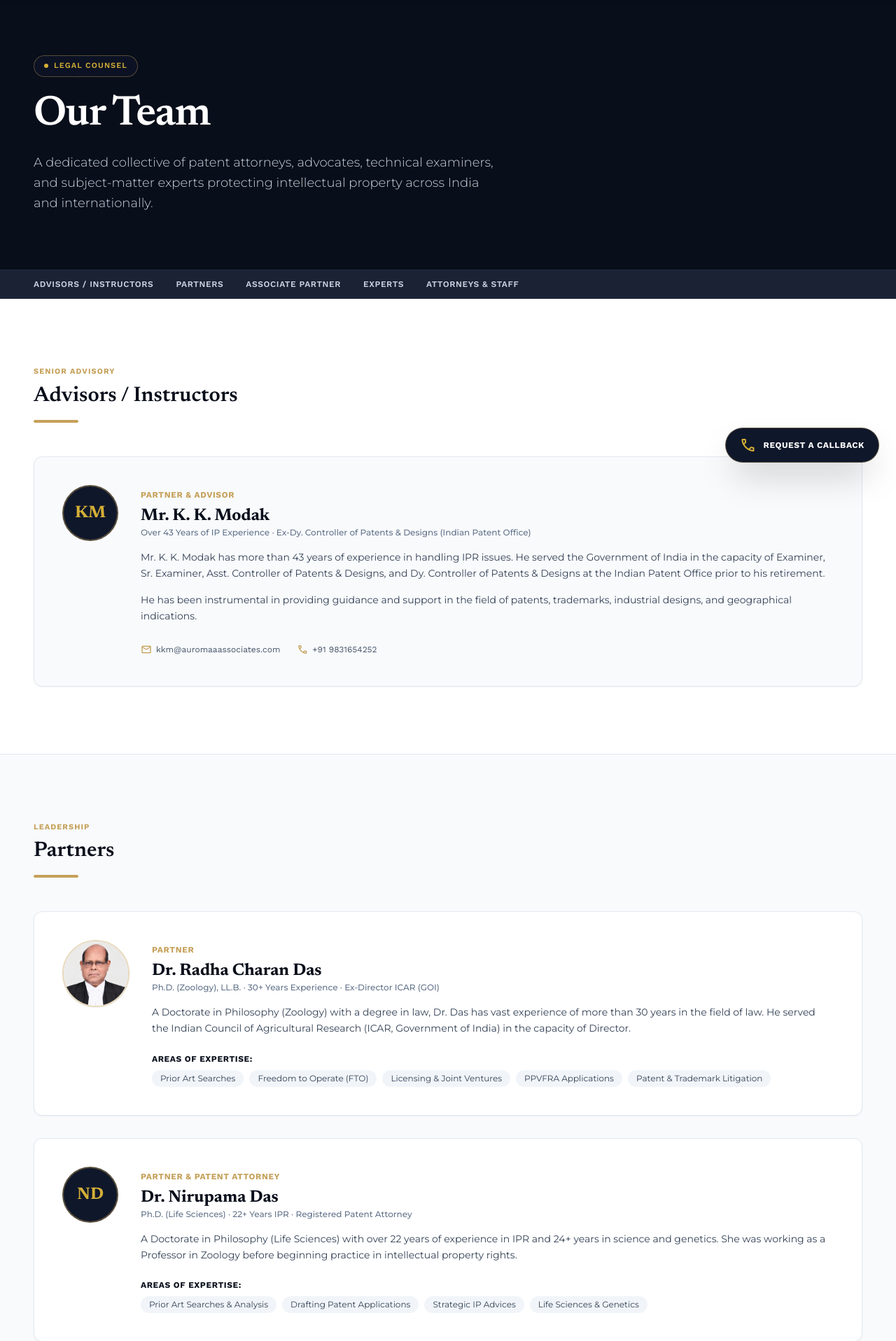
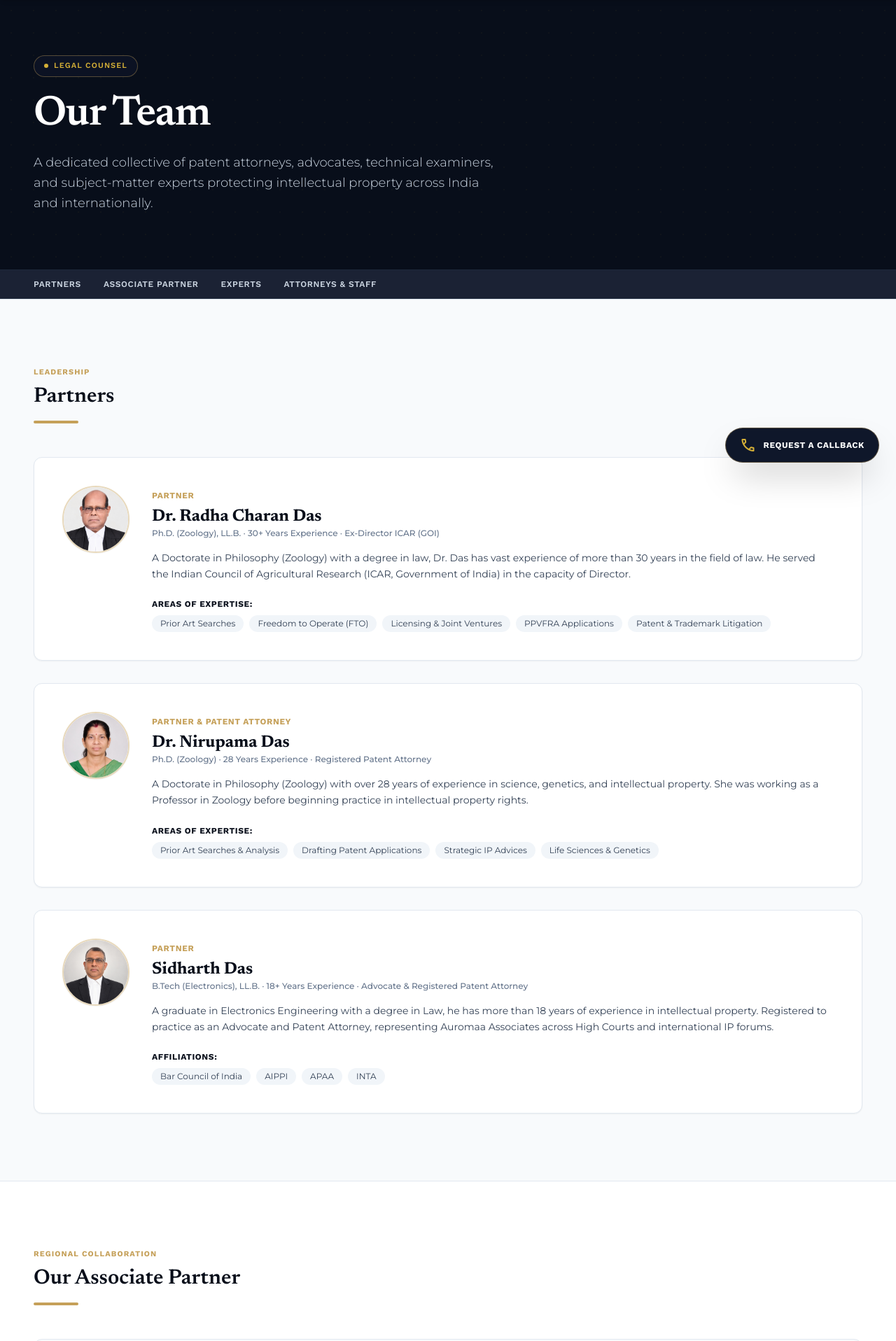
Before and after one commit to sagnik22dey/AuromaaAssociates, a FastAPI app: page /our-team in a window 1280 px wide. Shown: the part 115-2031 px from the top of the page at 70% size. Run offline with FastAPI, Linux system fonts and the light colour scheme; some libraries are stand-ins or nearby versions.

Commit message:
Update website content per changes doc: hero copy, client list, remove advisors, add partner Dr. Nirupama Das

```diff
--- a/website/main.py
+++ b/website/main.py
@@ -384,8 +384,8 @@ async def gallery(request: Request):
 
 @app.get("/advisors-instructors")
 async def advisors_instructors():
-    """Redirect to the advisors section of our team page."""
-    return RedirectResponse(url="/our-team#advisors", status_code=302)
+    """Redirect to the team page partners section."""
+    return RedirectResponse(url="/our-team#partners", status_code=302)
 
 
 @app.get("/partners")
--- a/website/templates/pages/our_clients.html
+++ b/website/templates/pages/our_clients.html
@@ -60,7 +60,8 @@
           "Bioturm GMBH",
           "Dencol India Pvt Limited",
           "Finorchem Private Limited",
-          "Sony Kaushiki Kaisa",
+          "Sony Kabushiki Kaisha",
+          "UST Global PTE (Singapore) Limited",
           "Heinz Italia"
         ] %}
         <div class="bg-slate-50 border border-slate-200 rounded-xl p-8 hover:border-gold-500 transition-all hover:shadow-lg flex items-center space-x-5">
--- a/website/templates/pages/our_team.html
+++ b/website/templates/pages/our_team.html
@@ -31,48 +31,12 @@
 
   <div class="sticky top-[73px] z-30 bg-navy-900/95 backdrop-blur-md border-b border-slate-800 px-6 lg:px-12 py-3 overflow-x-auto">
     <div class="max-w-[1280px] mx-auto flex items-center space-x-8 text-xs font-nav font-semibold uppercase tracking-wider text-slate-300 shrink-0">
-      <a class="hover:text-gold-400 transition-colors" href="#advisors">Advisors / Instructors</a>
       <a class="hover:text-gold-400 transition-colors" href="#partners">Partners</a>
       <a class="hover:text-gold-400 transition-colors" href="#associate-partner">Associate Partner</a>
       <a class="hover:text-gold-400 transition-colors" href="#experts">Experts</a>
       <a class="hover:text-gold-400 transition-colors" href="#support-staff">Attorneys &amp; Staff</a>
     </div>
   </div>
-
-  <section class="py-24 bg-white text-slate-900" id="advisors">
-    <div class="max-w-[1280px] mx-auto px-6 lg:px-12">
-      <div class="max-w-3xl mb-12">
-        <span class="text-gold-500 font-nav text-[11px] font-bold uppercase tracking-widest block mb-2">Senior Advisory</span>
-        <h2 class="font-headline text-3xl font-semibold text-navy-950">Advisors / Instructors</h2>
-        <div class="w-16 h-1 bg-gold-500 mt-4 rounded"></div>
-      </div>
-
-      <div class="bg-slate-50 border border-slate-200 rounded-2xl p-8 lg:p-10 shadow-sm hover:shadow-md transition-all">
-        <div class="flex flex-col md:flex-row gap-8 items-start">
-          <div class="w-20 h-20 rounded-full bg-navy-900 text-gold-400 font-headline font-bold text-2xl flex items-center justify-center shrink-0 border-2 border-gold-500/40">
-            KM
-          </div>
-          <div class="space-y-4">
-            <div>
-              <span class="text-gold-500 font-nav text-xs font-bold uppercase tracking-wider">Partner &amp; Advisor</span>
-              <h3 class="font-headline text-2xl font-bold text-navy-950 mt-1">Mr. K. K. Modak</h3>
-              <p class="font-body text-xs text-slate-500 font-medium">Over 43 Years of IP Experience · Ex-Dy. Controller of Patents &amp; Designs (Indian Patent Office)</p>
-            </div>
-            <p class="font-body text-sm text-slate-700 leading-relaxed">
-              Mr. K. K. Modak has more than 43 years of experience in handling IPR issues. He served the Government of India in the capacity of Examiner, Sr. Examiner, Asst. Controller of Patents &amp; Designs, and Dy. Controller of Patents &amp; Designs at the Indian Patent Office prior to his retirement.
-            </p>
-            <p class="font-body text-sm text-slate-700 leading-relaxed">
-              He has been instrumental in providing guidance and support in the field of patents, trademarks, industrial designs, and geographical indications.
-            </p>
-            <div class="pt-2 flex flex-wrap gap-6 text-xs font-nav text-slate-600">
-              <span class="flex items-center gap-1.5"><span class="material-symbols-outlined text-gold-500 text-base">mail</span> kkm@auromaaassociates.com</span>
-              <span class="flex items-center gap-1.5"><span class="material-symbols-outlined text-gold-500 text-base">call</span> +91 9831654252</span>
-            </div>
-          </div>
-        </div>
-      </div>
-    </div>
-  </section>
 
   <section class="py-24 bg-slate-50 border-t border-b border-slate-200" id="partners">
     <div class="max-w-[1280px] mx-auto px-6 lg:px-12">
@@ -113,17 +77,17 @@
 
         <div class="bg-white border border-slate-200 rounded-2xl p-8 lg:p-10 shadow-sm hover:shadow-md transition-all">
           <div class="flex flex-col md:flex-row gap-8 items-start">
-            <div class="w-20 h-20 rounded-full bg-navy-900 text-gold-400 font-headline font-bold text-2xl flex items-center justify-center shrink-0 border-2 border-gold-500/40">
-              ND
+            <div class="w-24 h-24 rounded-full overflow-hidden shrink-0 border-2 border-gold-500/40 shadow-sm">
+              <img src="/static/images/NirupamaDas.png" alt="Dr. Nirupama Das - Partner" class="w-full h-full object-cover object-top"/>
             </div>
             <div class="space-y-4">
               <div>
                 <span class="text-gold-500 font-nav text-xs font-bold uppercase tracking-wider">Partner &amp; Patent Attorney</span>
                 <h3 class="font-headline text-2xl font-bold text-navy-950 mt-1">Dr. Nirupama Das</h3>
-                <p class="font-body text-xs text-slate-500 font-medium">Ph.D. (Life Sciences) · 22+ Years IPR · Registered Patent Attorney</p>
+                <p class="font-body text-xs text-slate-500 font-medium">Ph.D. (Zoology) · 28 Years Experience · Registered Patent Attorney</p>
               </div>
               <p class="font-body text-sm text-slate-700 leading-relaxed">
-                A Doctorate in Philosophy (Life Sciences) with over 22 years of experience in IPR and 24+ years in science and genetics. She was working as a Professor in Zoology before beginning practice in intellectual property rights.
+                A Doctorate in Philosophy (Zoology) with over 28 years of experience in science, genetics, and intellectual property. She was working as a Professor in Zoology before beginning practice in intellectual property rights.
               </p>
               <div class="pt-2">
                 <span class="text-xs font-nav font-bold uppercase tracking-wider text-navy-950 block mb-2">Areas of Expertise:</span>
--- a/website/templates/partials/nav.html
+++ b/website/templates/partials/nav.html
@@ -27,7 +27,6 @@
               <span class="material-symbols-outlined text-xs" style="font-size:14px">chevron_right</span>
             </a>
             <div class="absolute top-0 left-full ml-1 w-64 bg-navy-950 border border-slate-800 rounded-lg shadow-2xl opacity-0 invisible group-hover/sub:opacity-100 group-hover/sub:visible transition-all duration-200 z-50 py-2">
-              <a class="dropdown-link hover:text-gold-400 hover:bg-navy-900" href="/our-team#advisors">Advisors/Instructors</a>
               <a class="dropdown-link hover:text-gold-400 hover:bg-navy-900" href="/our-team#partners">Partners</a>
               <a class="dropdown-link hover:text-gold-400 hover:bg-navy-900" href="/our-team#associate-partner">Our Associate Partner</a>
               <a class="dropdown-link hover:text-gold-400 hover:bg-navy-900" href="/our-team#experts">Experts</a>
```
Also changed, not shown: contents.md (+1 -1 lines), tests/test_website.py (+23 -1 lines), website/templates/pages/index.html (+14 -15 lines), website/static/images/NirupamaDas.png (added).
